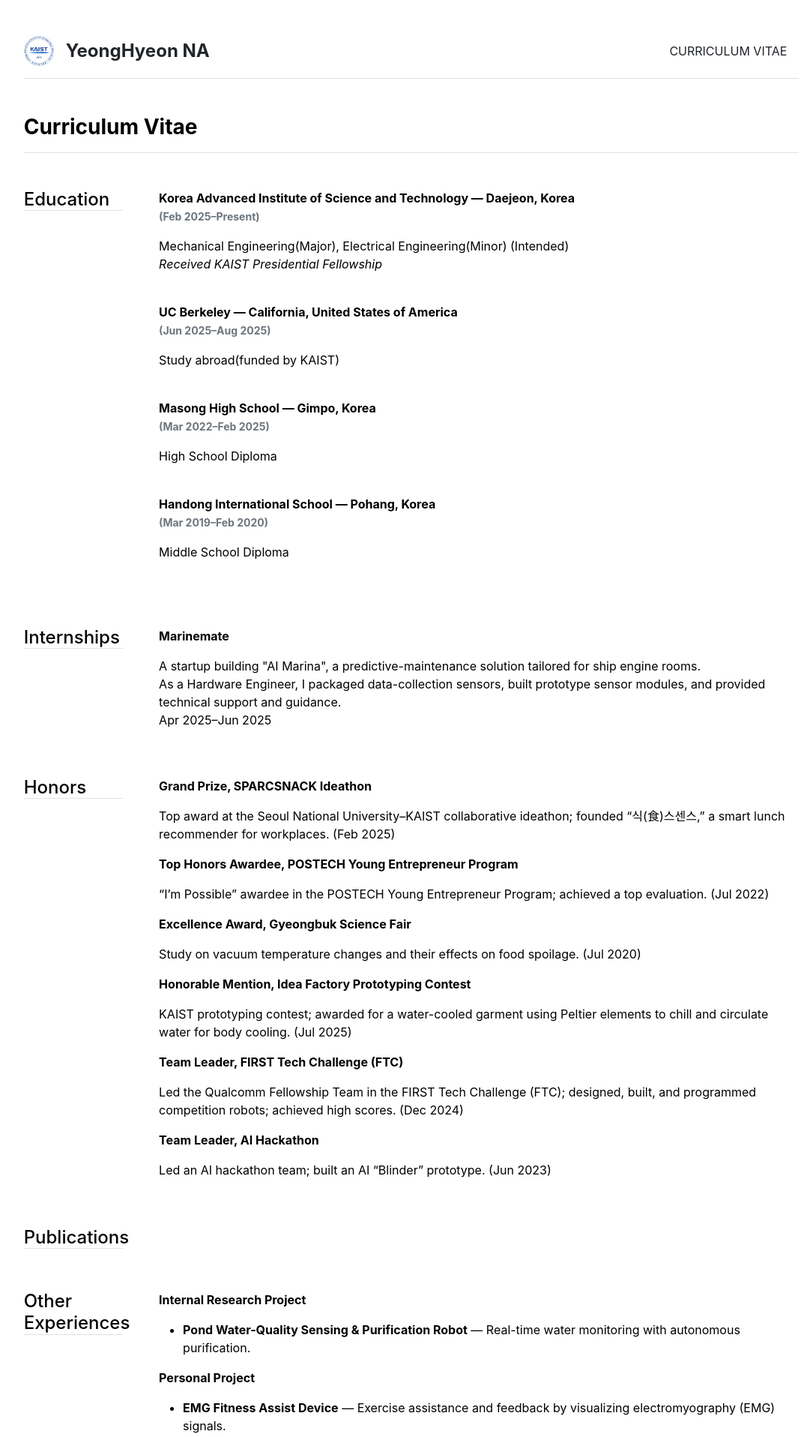
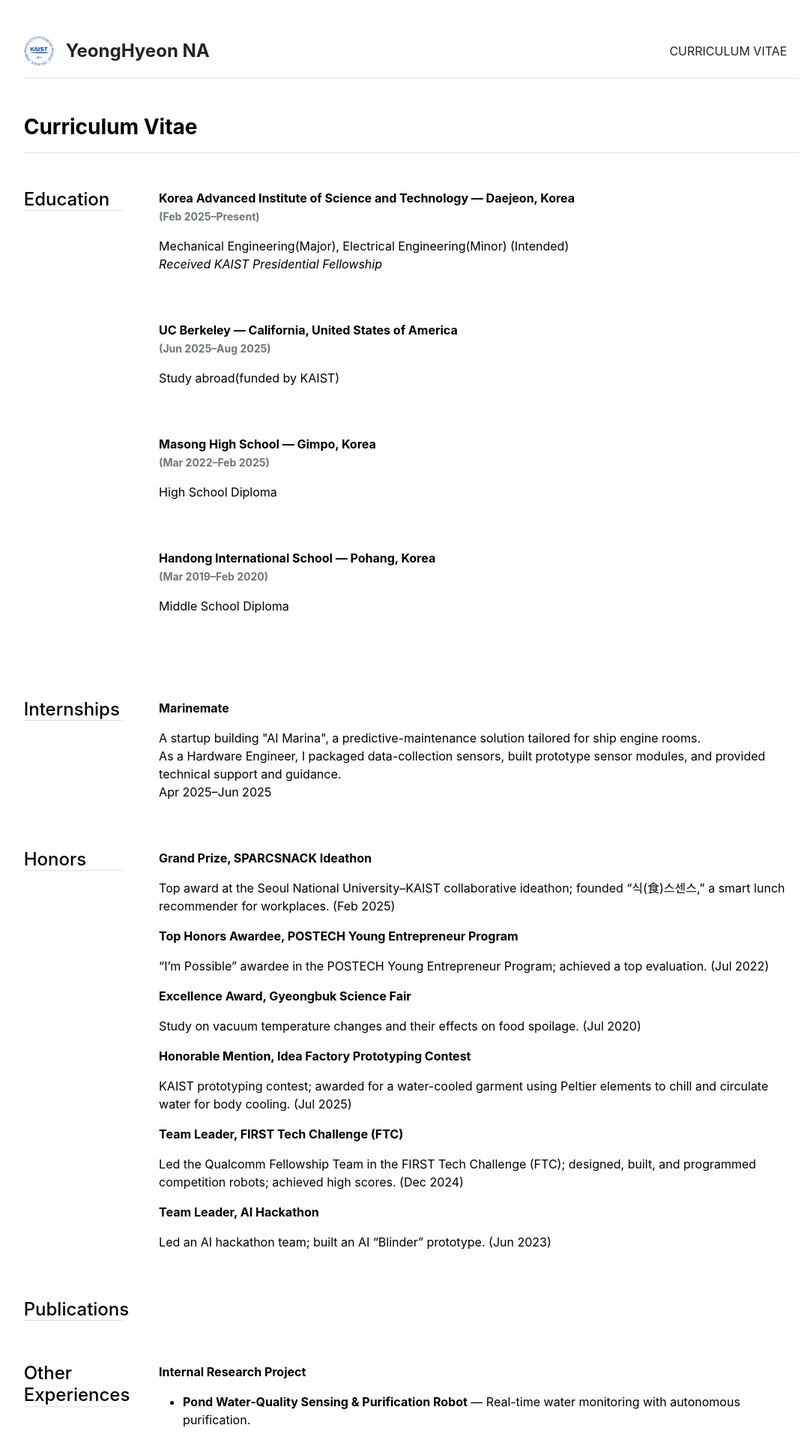
Before and after one commit to ynghyn-na/ynghyn-na.github.io, a Jekyll site: the page built from cv.md, in a window 1280 px wide. Shown: the top 1916 px of the page at 75% size, without its empty margins (91-1172 px from the left). Built offline with Jekyll 4.4.1, drawn with Linux system fonts in a browser that asks for light colours.

Commit message:
Update cv.html

```diff
--- a/_layouts/cv.html
+++ b/_layouts/cv.html
@@ -19,7 +19,7 @@ layout: default
           <p class="fw-bold">{{ section.title }}</br>
           <small class="text-muted">{{ section.duration }}</small>
           </p>
-        <p>{{ section.description }}<br></p>
+        <p>{{ section.description }}<br><br></p>
         {% endfor %}
       </div>
     </div>
```
